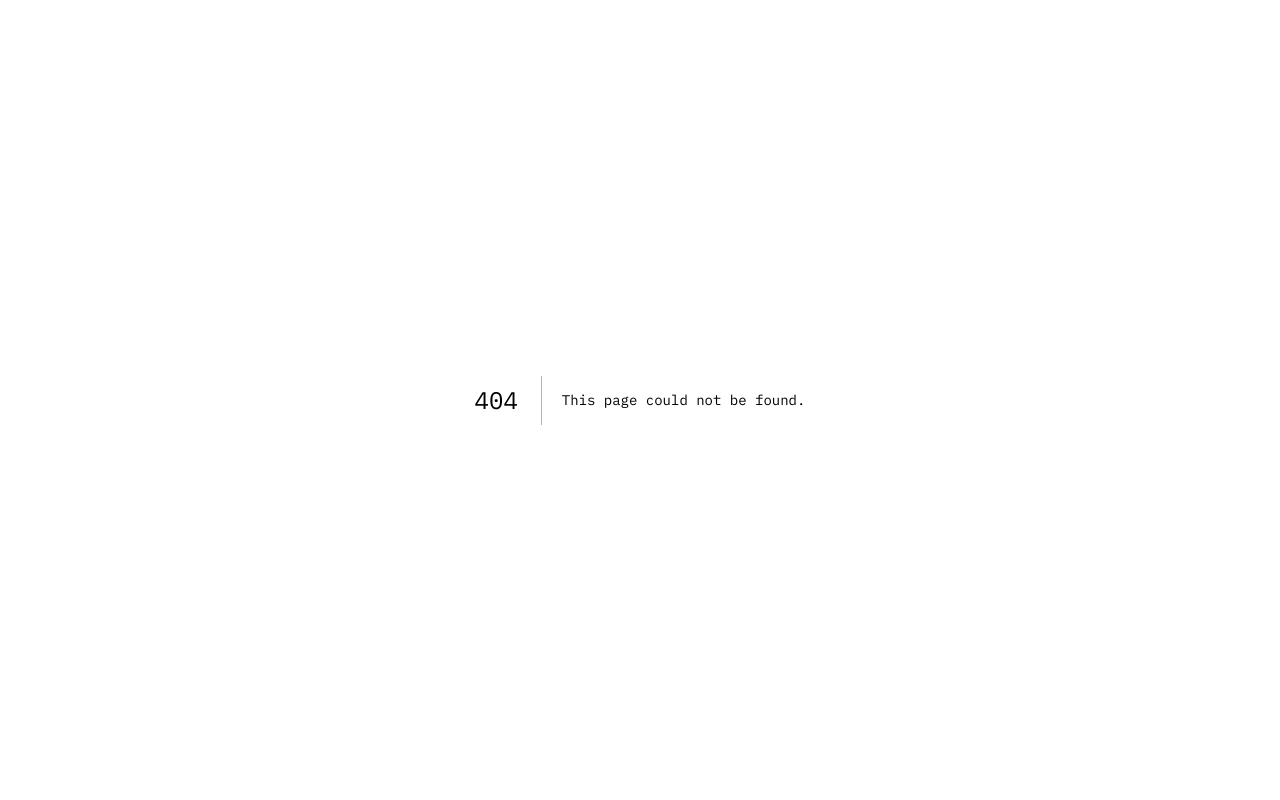
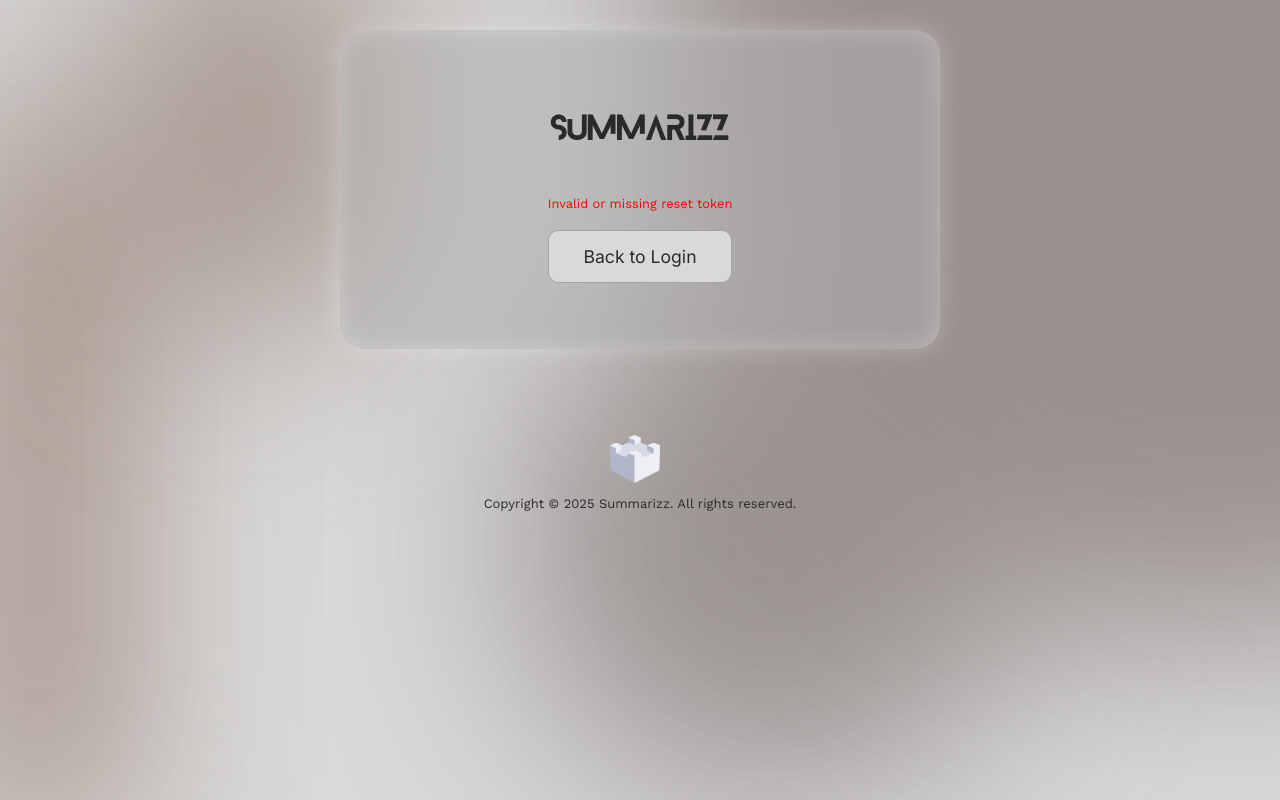
Before and after one commit to Turing-Sandbox/Summarizz, a Next.js app in the folder frontend/: page /authentication/reset-password/confirm in a window 1280 px wide. Before the commit this address had no page. Built offline with nearby package versions, Linux system fonts and the light colour scheme.

Commit message:
Add password reset and confirmation pages

```diff
--- /dev/null
+++ b/frontend/src/app/authentication/reset-password/confirm/page.tsx
@@ -0,0 +1,23 @@
+"use client";
+
+import Background from "@/components/Background";
+import Footer from "@/components/Footer";
+import AuthProvider from "@/hooks/AuthProvider";
+import ResetPasswordConfirm from "@/components/authentication/ResetPasswordConfirm";
+import "@/app/styles/authentication/authentication.scss";
+
+export default function ResetPasswordConfirmPage() {
+    return (
+        <>
+            <Background />
+            <AuthProvider>
+                <div className="authentication">
+                    <ResetPasswordConfirm />
+                </div>
+                <div className="footer">
+                    <Footer />
+                </div>
+            </AuthProvider>
+        </>
+    );
+}
```
Also changed, not shown: frontend/src/app/authentication/reset-password/page.tsx (added, +23 -0 lines).
